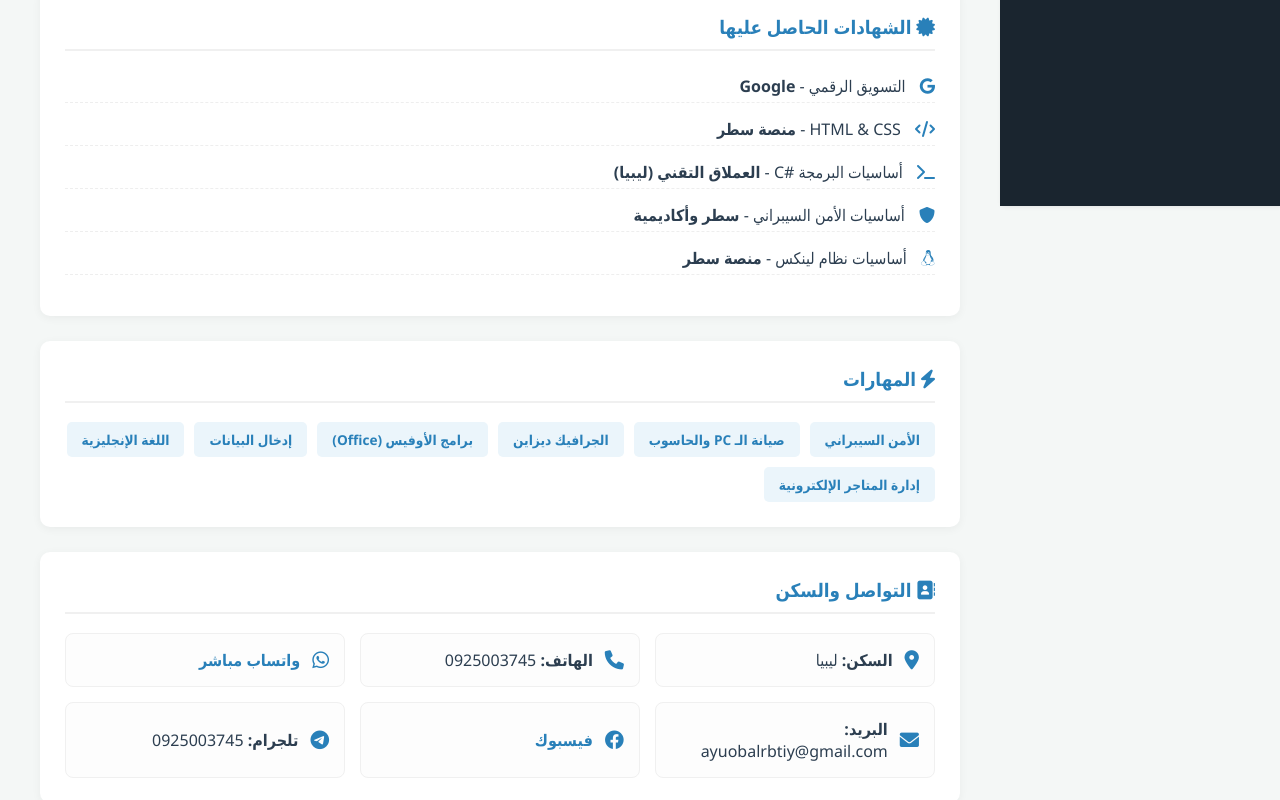
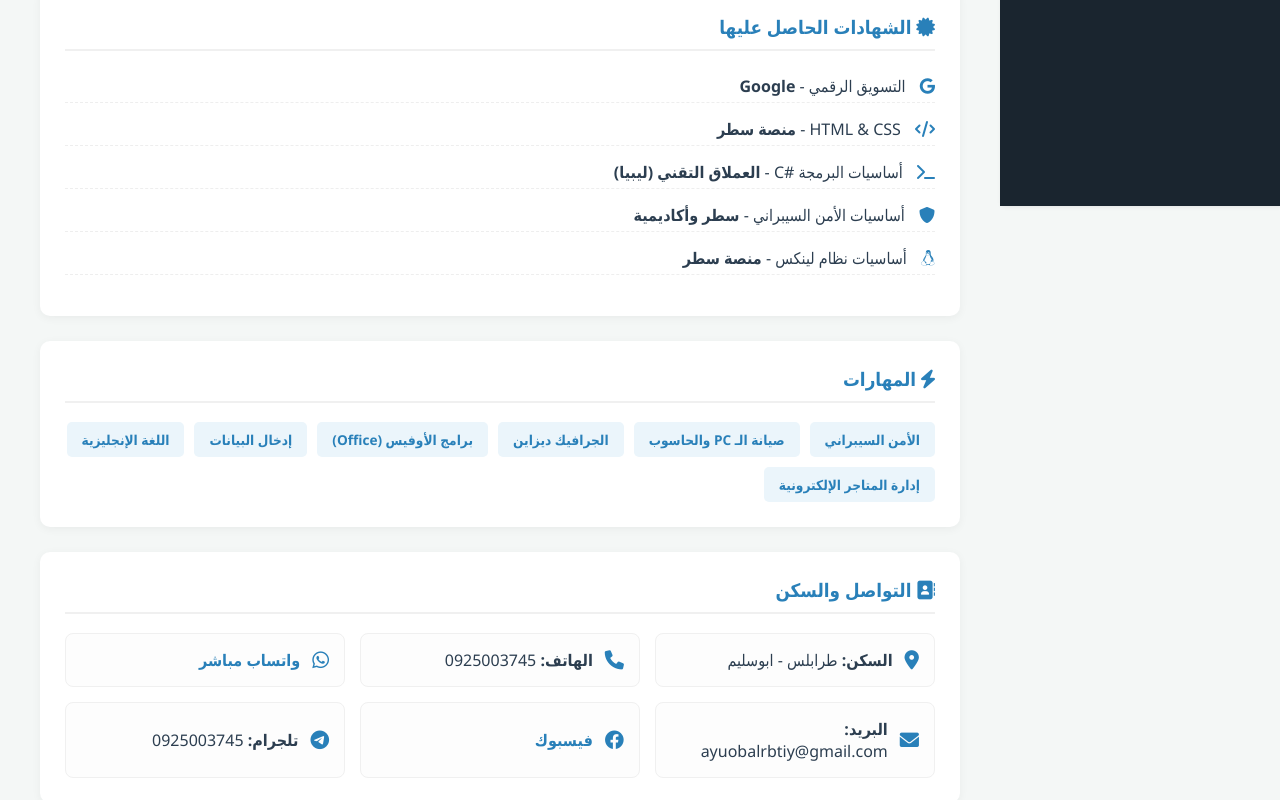
Before and after one commit to Ayuob-Alrbtiy/CV, a plain HTML site: page index.html in a window 1280 px wide. Shown: the part 594-1394 px from the top of the page. Drawn offline with Linux system fonts and the light colour scheme.

Commit message:
Add files via upload

```diff
--- a/index.html
+++ b/index.html
@@ -70,7 +70,7 @@
             <div class="contact-grid">
                 <div class="contact-card">
                     <i class="fas fa-map-marker-alt"></i>
-                    <div><strong>السكن:</strong> ليبيا</div>
+                    <div><strong>السكن:</strong> طرابلس - ابوسليم</div>
                 </div>
                 <div class="contact-card">
                     <i class="fas fa-phone"></i>
```
